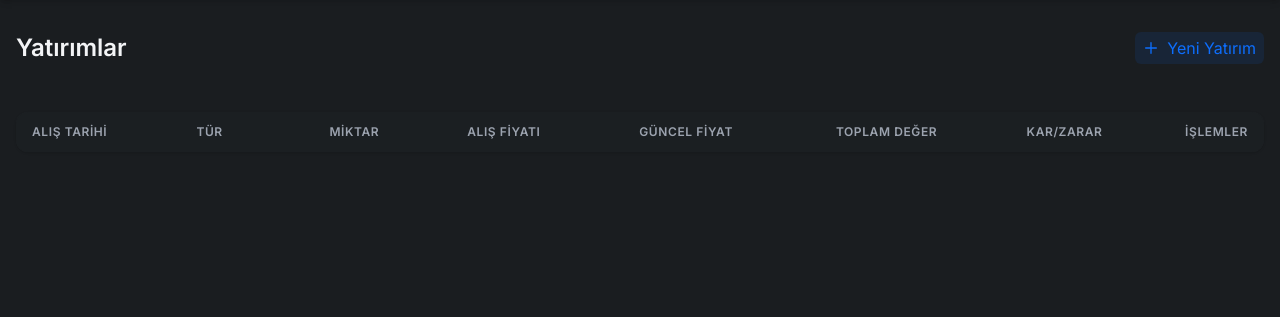
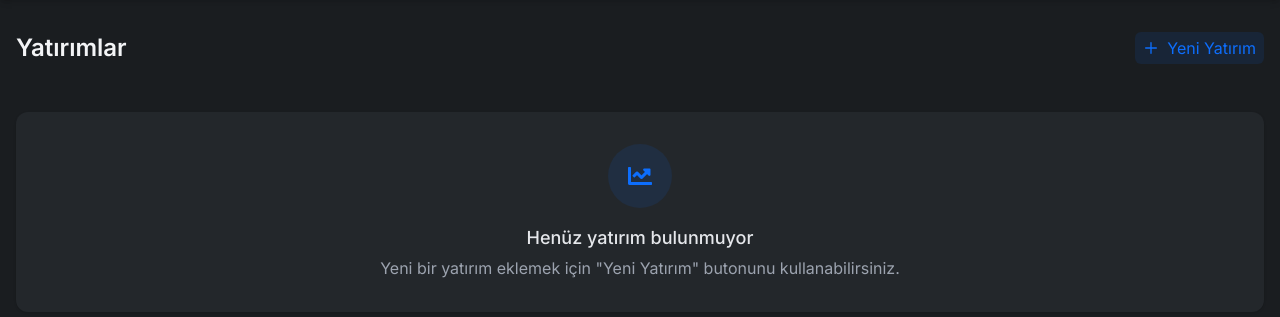
Before and after one commit to ZekeriyaAY/track-finance, a Flask app: page /investments/ in a window 1280 px wide. Shown: the part 64-381 px from the top of the page. Run offline with Flask 3, Linux system fonts and the light colour scheme; lists and menus that the app fills with data are empty; some libraries are stand-ins or nearby versions.

Commit message:
style: İkon boyutlarını düzenle ve boş durum mesajları ekle

```diff
--- a/templates/investments/index.html
+++ b/templates/investments/index.html
@@ -13,6 +13,7 @@
   </div>
 
   <div class="bg-card rounded-xl shadow p-0 overflow-x-auto mb-8">
+    {% if investments %}
       <table class="min-w-full text-sm align-middle">
         <thead>
           <tr class="bg-darkbg/80">
@@ -50,19 +51,19 @@
               } %}
               <span class="inline-flex items-center gap-1 px-2 py-1 rounded {{ type_colors[type.code] }} text-xs font-medium">
                 {% if type.code == 'stock' %}
-                <i class="fas fa-chart-line"></i>
+                  <i class="fas fa-chart-line text-sm"></i>
                 {% elif type.code == 'crypto' %}
-                <i class="fab fa-bitcoin"></i>
+                  <i class="fab fa-bitcoin text-sm"></i>
                 {% elif type.code in ['gold', 'silver', 'platinum', 'palladium'] %}
-                <i class="fas fa-coins"></i>
+                  <i class="fas fa-coins text-sm"></i>
                 {% elif type.code in ['usd', 'eur', 'gbp', 'chf', 'jpy'] %}
-                <i class="fas fa-dollar-sign"></i>
+                  <i class="fas fa-dollar-sign text-sm"></i>
                 {% elif type.code == 'bond' %}
-                <i class="fas fa-file-invoice-dollar"></i>
+                  <i class="fas fa-file-invoice-dollar text-sm"></i>
                 {% elif type.code == 'real_estate' %}
-                <i class="fas fa-home"></i>
+                  <i class="fas fa-home text-sm"></i>
                 {% else %}
-                <i class="fas fa-chart-pie"></i>
+                  <i class="fas fa-chart-pie text-sm"></i>
                 {% endif %}
                 {{ type.name }}
               </span>
@@ -76,11 +77,11 @@
               {% set profit_loss_percentage = investment.get_profit_loss_percentage() %}
               <span class="inline-flex items-center gap-1 px-2 py-1 rounded {% if profit_loss > 0 %}bg-green-700/20 text-green-300{% elif profit_loss < 0 %}bg-red-700/20 text-red-300{% else %}bg-gray-700/20 text-gray-300{% endif %} text-xs font-medium">
                 {% if profit_loss > 0 %}
-                {% include 'icons/plus.svg' %}
+                  <i class="fas fa-plus text-sm"></i>
                 {% elif profit_loss < 0 %}
-                {% include 'icons/minus.svg' %}
+                  <i class="fas fa-minus text-sm"></i>
                 {% else %}
-                <i class="fas fa-equals"></i>
+                  <i class="fas fa-equals text-sm"></i>
                 {% endif %}
                 {{ "%.2f"|format(profit_loss) }} ₺ ({{ "%.2f"|format(profit_loss_percentage) }}%)
               </span>
@@ -99,6 +100,15 @@
           {% endfor %}
         </tbody>
       </table>
+    {% else %}
+      <div class="p-8 text-center">
+        <div class="inline-flex items-center justify-center w-16 h-16 rounded-full bg-primary/10 text-primary mb-4">
+          <i class="fas fa-chart-line text-2xl"></i>
+        </div>
+        <h3 class="text-lg font-medium text-gray-200 mb-1">Henüz yatırım bulunmuyor</h3>
+        <p class="text-gray-400">Yeni bir yatırım eklemek için "Yeni Yatırım" butonunu kullanabilirsiniz.</p>
+      </div>
+    {% endif %}
   </div>
 </div>
 {% endblock %}
```
Also changed, not shown: templates/categories/index.html (+12 -2 lines), templates/tags/index.html (+11 -1 lines), templates/transactions/index.html (+13 -3 lines). Lines whose indentation alone changed are shown as unchanged.
